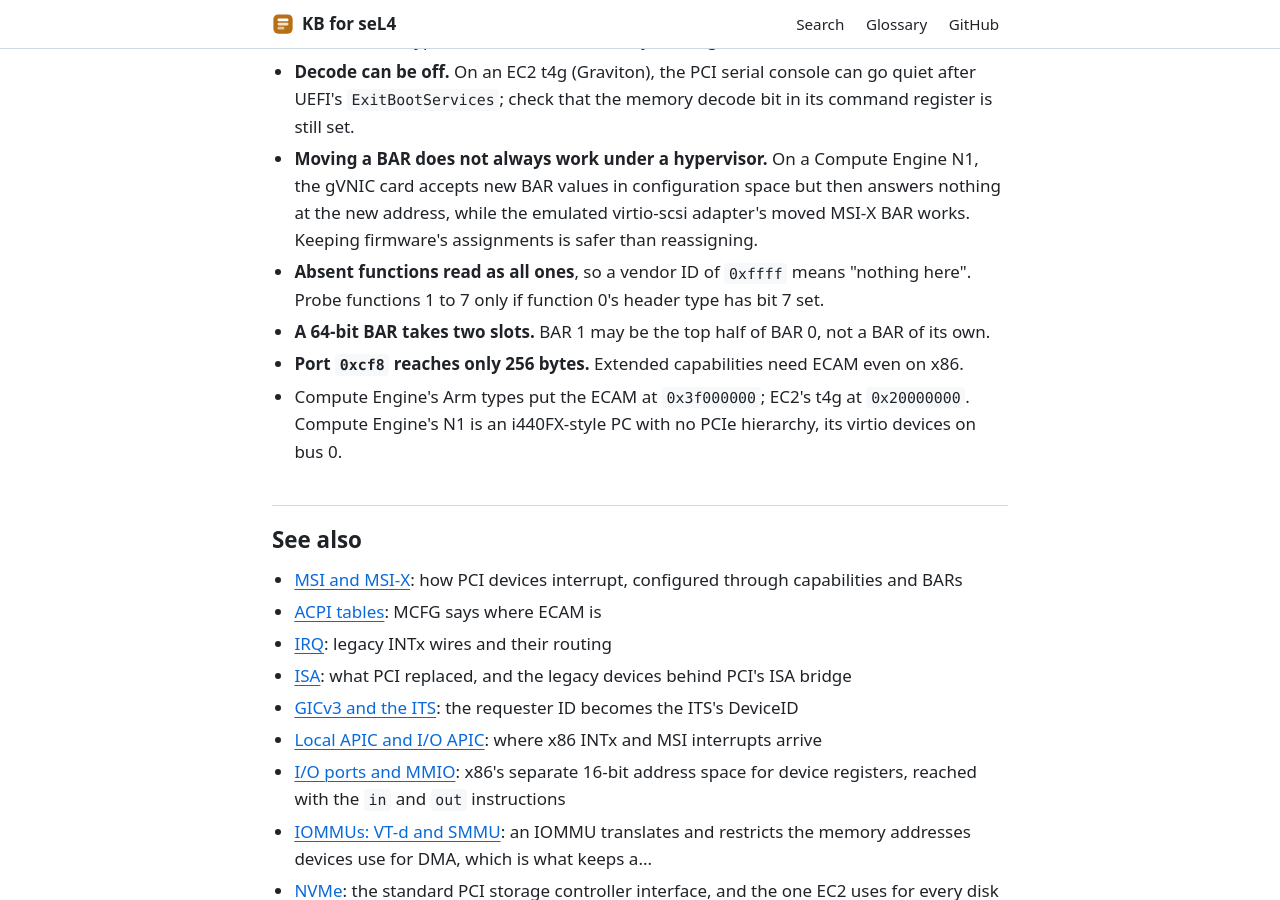
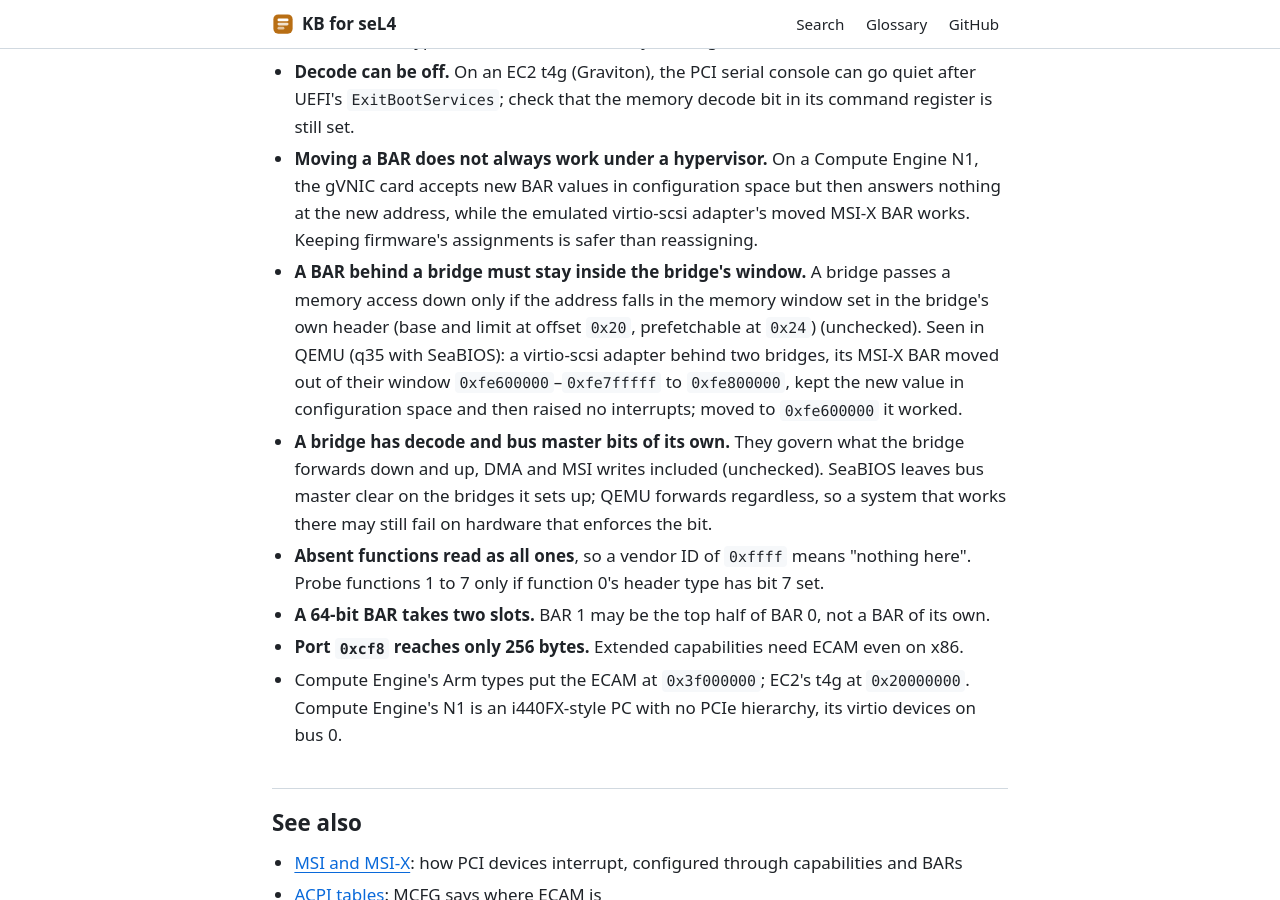
Before and after one commit to timretout/kb-for-seL4, a Jekyll site: the page built from concepts/pci.md, in a window 1280 px wide and 900 px high, scrolled down 5123 px. Built offline with Jekyll 4.4.1, drawn with Linux system fonts in a browser that asks for light colours; our own code applies the rules of GitHub Pages for plain Markdown files.

Commit message:
kb: PCI: BARs and command bits behind bridges
Co-Authored-By: Claude Fable 5.2 <noreply@anthropic.com>

```diff
--- a/concepts/pci.md
+++ b/concepts/pci.md
@@ -201,6 +201,19 @@ a user-level PCI library; the virtual machine monitor library
   but then answers nothing at the new address, while the emulated
   virtio-scsi adapter's moved MSI-X BAR works. Keeping firmware's
   assignments is safer than reassigning.
+- **A BAR behind a bridge must stay inside the bridge's window.** A
+  bridge passes a memory access down only if the address falls in the
+  memory window set in the bridge's own header (base and limit at offset
+  `0x20`, prefetchable at `0x24`) (unchecked). Seen in QEMU (q35 with
+  SeaBIOS): a virtio-scsi adapter behind two bridges, its MSI-X BAR moved
+  out of their window `0xfe600000`–`0xfe7fffff` to `0xfe800000`, kept the
+  new value in configuration space and then raised no interrupts; moved
+  to `0xfe600000` it worked.
+- **A bridge has decode and bus master bits of its own.** They govern
+  what the bridge forwards down and up, DMA and MSI writes included
+  (unchecked). SeaBIOS leaves bus master clear on the bridges it sets up;
+  QEMU forwards regardless, so a system that works there may still fail
+  on hardware that enforces the bit.
 - **Absent functions read as all ones**, so a vendor ID of `0xffff`
   means "nothing here". Probe functions 1 to 7 only if function 0's
   header type has bit 7 set.
```
